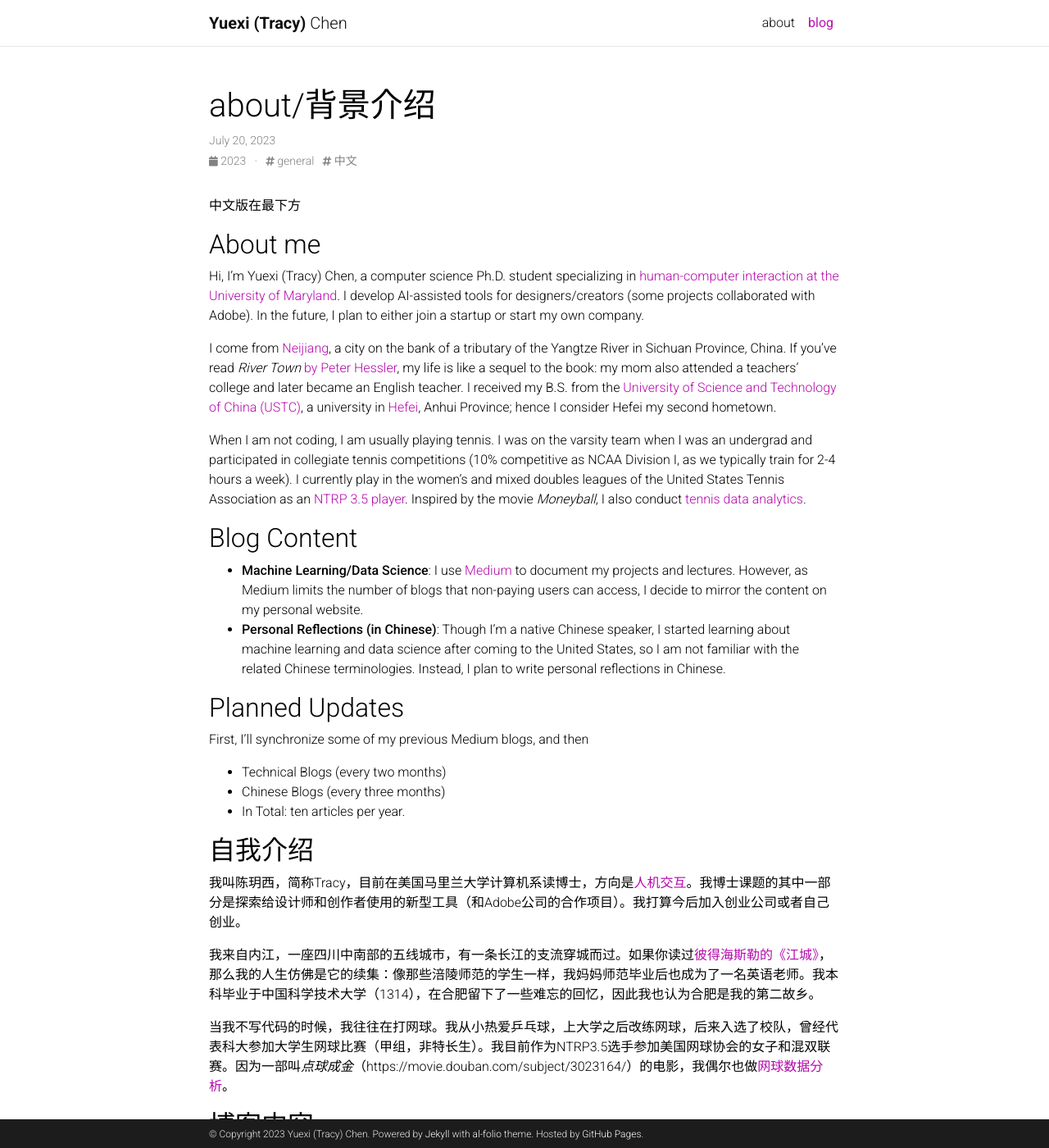
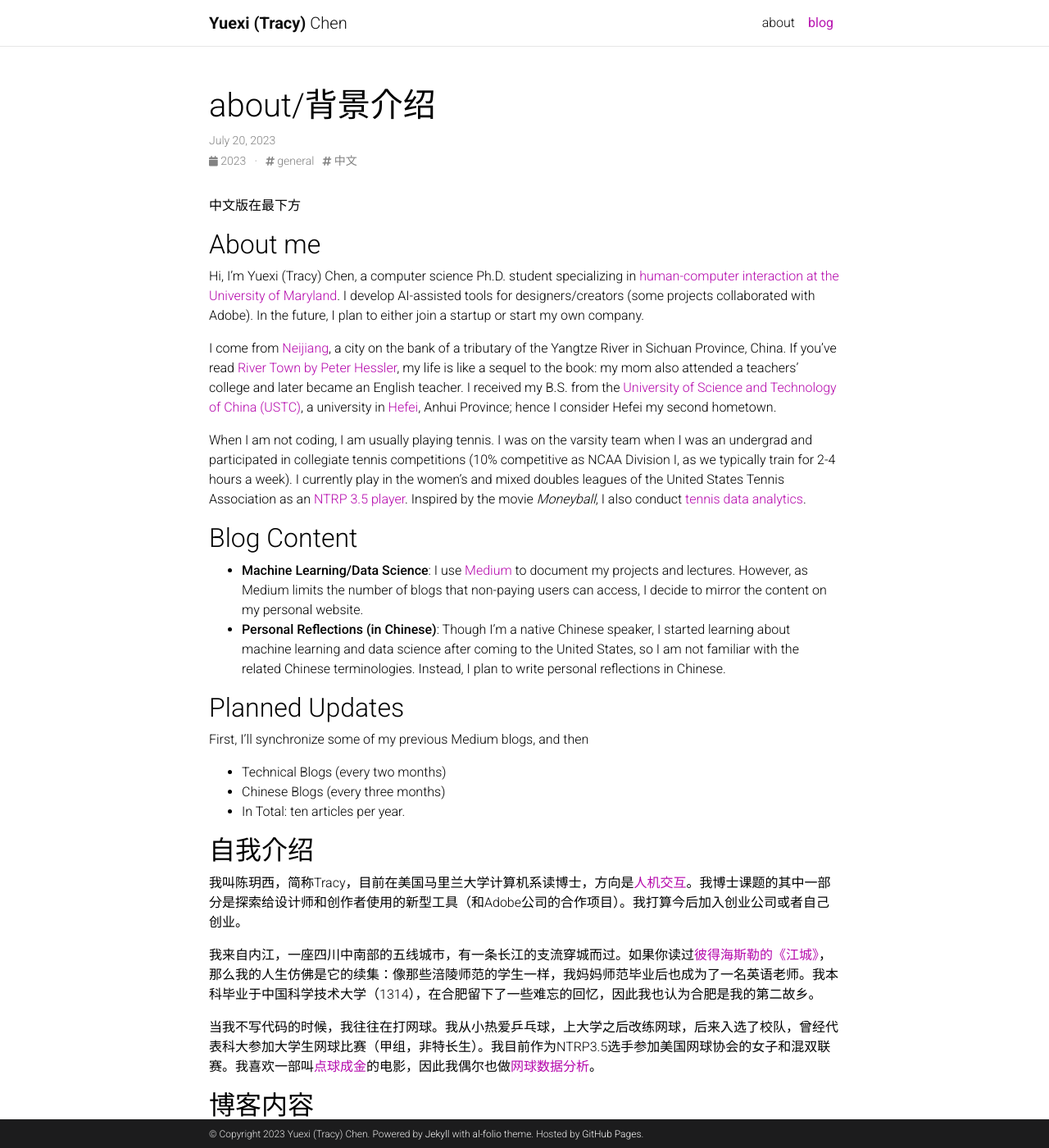
Before and after one commit to TracyYXChen/TracyYXChen.github.io, a Jekyll site: the page built from _posts/2023-07-20-about.md, in a window 1280 px wide and 1400 px high. Shown: the whole window at 82% size. Built offline with Jekyll 4.4.1, drawn with Linux system fonts in a browser that asks for light colours; comment, search, counter and statistics services are not loaded; a style sheet for code colours, icons or effects is not loaded.

```diff
--- a/_config.yml
+++ b/_config.yml
@@ -31,7 +31,7 @@ highlight_theme_light: github   # https://github.com/jwarby/jekyll-pygments-them
 #highlight_theme_dark: native    # https://github.com/jwarby/jekyll-pygments-themes
 
 # repo color theme
-repo_theme_light: default       # https://github.com/anuraghazra/github-readme-stats/blob/master/themes/README.md
+repo_theme_light: radical       # https://github.com/anuraghazra/github-readme-stats/blob/master/themes/README.md
 #repo_theme_dark: dark           # https://github.com/anuraghazra/github-readme-stats/blob/master/themes/README.md
 repo_trophies:
   enabled: false
@@ -260,7 +260,7 @@ jekyll-archives:
     tag: '/blog/tag/:name/'
     category: '/blog/category/:name/'
 
-display_tags: [general, machine-learning, tennis, 中文] # these tags will be displayed on the front page of your blog
+display_tags: [general, data-visualization, machine-learning, tennis, 中文] # these tags will be displayed on the front page of your blog
 
 # -----------------------------------------------------------------------------
 # Jekyll Scholar
--- a/_posts/2023-07-20-about.md
+++ b/_posts/2023-07-20-about.md
@@ -15,7 +15,7 @@ published: true
 
 Hi, I’m Yuexi (Tracy) Chen, a computer science Ph.D. student specializing in [human-computer interaction at the University of Maryland](https://hcil.umd.edu/){:target="_blank" rel="noopener"}. I develop AI-assisted tools for designers/creators (some projects collaborated with Adobe). In the future, I plan to either join a startup or start my own company.
 
-I come from [Neijiang](https://en.wikipedia.org/wiki/Neijiang){:target="_blank" rel="noopener"}, a city on the bank of a tributary of the Yangtze River in Sichuan Province, China. If you've read [*River Town* by Peter Hessler](https://en.wikipedia.org/wiki/River_Town:_Two_Years_on_the_Yangtze){:target="_blank" rel="noopener"}, my life is like a sequel to the book: my mom also attended a teachers' college and later became an English teacher. I received my B.S. from the [University of Science and Technology of China (USTC)](https://en.wikipedia.org/wiki/University_of_Science_and_Technology_of_China){:target="_blank" rel="noopener"}, a university in [Hefei](https://en.wikipedia.org/wiki/Hefei){:target="_blank" rel="noopener"}, Anhui Province; hence I consider Hefei my second hometown.
+I come from [Neijiang](https://en.wikipedia.org/wiki/Neijiang){:target="_blank" rel="noopener"}, a city on the bank of a tributary of the Yangtze River in Sichuan Province, China. If you've read [River Town by Peter Hessler](https://en.wikipedia.org/wiki/River_Town:_Two_Years_on_the_Yangtze){:target="_blank" rel="noopener"}, my life is like a sequel to the book: my mom also attended a teachers' college and later became an English teacher. I received my B.S. from the [University of Science and Technology of China (USTC)](https://en.wikipedia.org/wiki/University_of_Science_and_Technology_of_China){:target="_blank" rel="noopener"}, a university in [Hefei](https://en.wikipedia.org/wiki/Hefei){:target="_blank" rel="noopener"}, Anhui Province; hence I consider Hefei my second hometown.
 
 When I am not coding, I am usually playing tennis. I was on the varsity team when I was an undergrad and participated in collegiate tennis competitions (10% competitive as NCAA Division I, as we typically train for 2-4 hours a week). I currently play in the women's and mixed doubles leagues of the United States Tennis Association as an [NTRP 3.5 player](https://www.usta.com/content/dam/usta/pdfs/10013_experience_player_ntrp_guidelines.pdf){:target="_blank" rel="noopener"}. Inspired by the movie *Moneyball*, I also conduct [tennis data analytics](https://github.com/TracyYXChen/tennis-data){:target="_blank" rel="noopener"}.
 
@@ -38,7 +38,7 @@ First, I'll synchronize some of my previous Medium blogs, and then
 
 我来自内江，一座四川中南部的五线城市，有一条长江的支流穿城而过。如果你读过[彼得海斯勒的《江城》](https://m.douban.com/book/subject/7060185/){:target="_blank" rel="noopener"}，那么我的人生仿佛是它的续集：像那些涪陵师范的学生一样，我妈妈师范毕业后也成为了一名英语老师。我本科毕业于中国科学技术大学（1314），在合肥留下了一些难忘的回忆，因此我也认为合肥是我的第二故乡。
 
-当我不写代码的时候，我往往在打网球。我从小热爱乒乓球，上大学之后改练网球，后来入选了校队，曾经代表科大参加大学生网球比赛（甲组，非特长生）。我目前作为NTRP3.5选手参加美国网球协会的女子和混双联赛。因为一部叫*点球成金*（https://movie.douban.com/subject/3023164/）的电影，我偶尔也做[网球数据分析](https://github.com/TracyYXChen/tennis-data){:target="_blank" rel="noopener"}。
+当我不写代码的时候，我往往在打网球。我从小热爱乒乓球，上大学之后改练网球，后来入选了校队，曾经代表科大参加大学生网球比赛（甲组，非特长生）。我目前作为NTRP3.5选手参加美国网球协会的女子和混双联赛。我喜欢一部叫[点球成金](https://movie.douban.com/subject/3023164/)的电影，因此我偶尔也做[网球数据分析](https://github.com/TracyYXChen/tennis-data){:target="_blank" rel="noopener"}。
 
 ## 博客内容
 - 机器学习/数据科学（英文）：我一直用[Medium](https://medium.com/@tracyyxchen){:target="_blank" rel="noopener"}来记录小型项目和讲座。然而Medium限制非付费用户可以访问的博客数量，于是我决定在个人网站上同步相关内容。
```
Also changed, not shown: _posts/2020-12-21-scholarInsight.md (added, +72 -0 lines), assets/img/scholarInsight/fig1.png (added), assets/img/scholarInsight/fig2.png (added), assets/img/scholarInsight/fig3.png (added), assets/img/scholarInsight/fig4.png (added), assets/img/scholarInsight/fig5.png (added).
